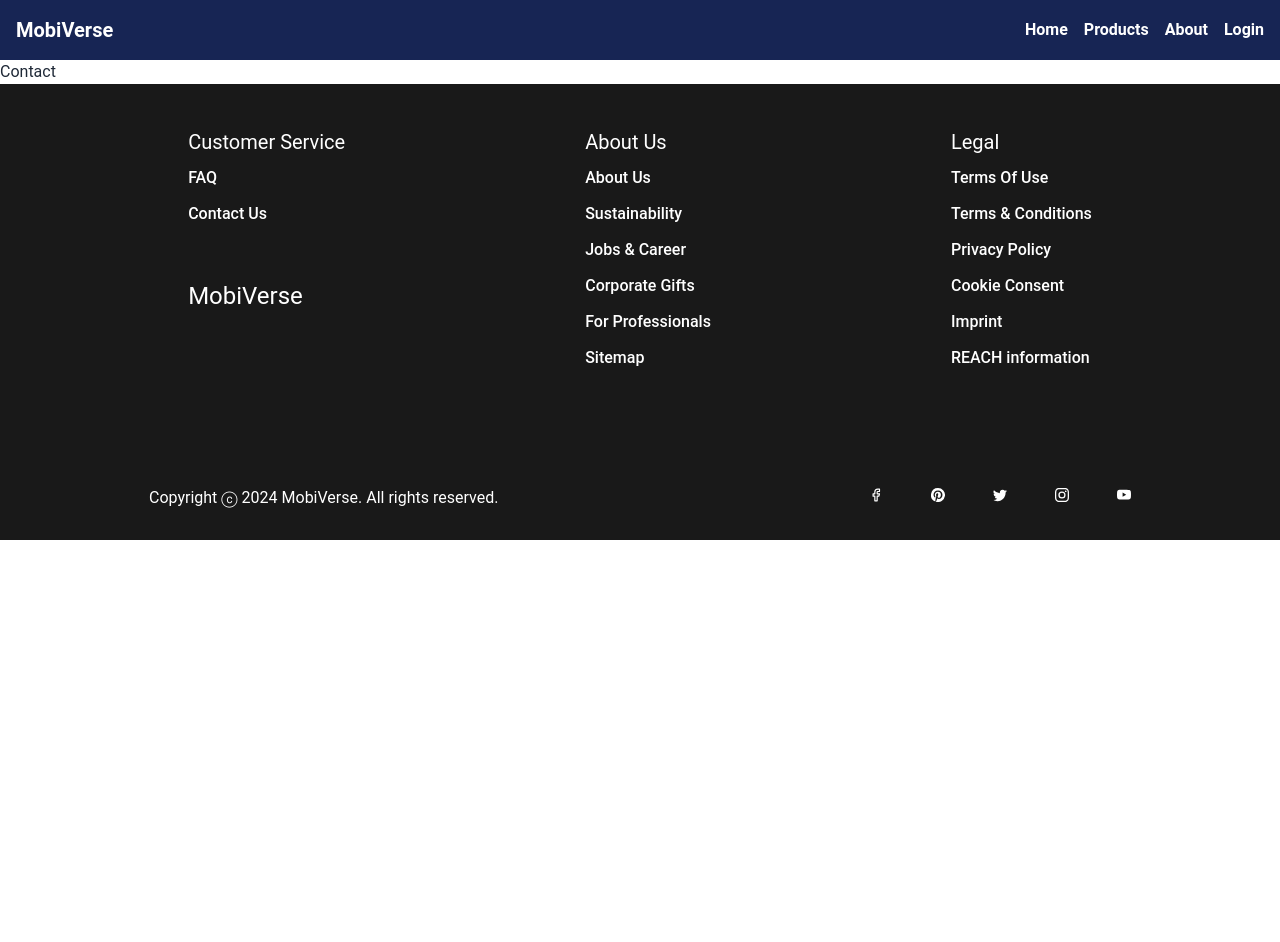
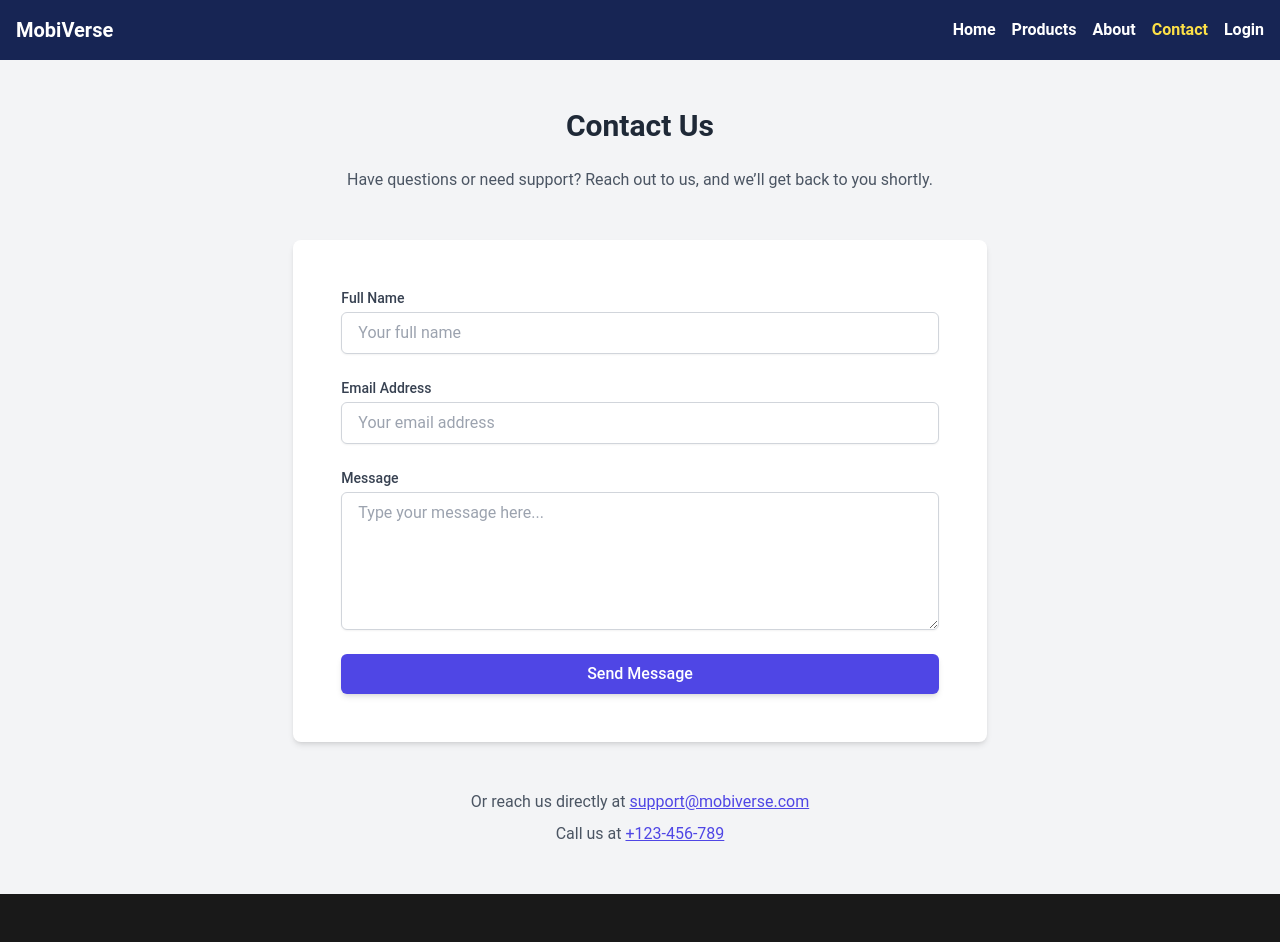
Before and after one commit to Nowshin73/mobile-shop, a React (Vite) app in the folder mobileshop-front/: page /contact in a window 1280 px wide. Shown: the top 942 px of the page. Before the commit the page ends 800 px from the top, so only its background shows below. Built offline with nearby package versions, Linux system fonts and the light colour scheme; no server answers.

Commit message:
about and contact page added

```diff
--- a/mobileshop-front/src/components/navbar/Navbar.jsx
+++ b/mobileshop-front/src/components/navbar/Navbar.jsx
@@ -25,6 +25,9 @@ const Navbar = () => {
             </ActiveLink>
             <ActiveLink to='/about' className="text-white hover:text-gray-300">
              About
+            </ActiveLink>
+            <ActiveLink to='/contact' className="text-white hover:text-gray-300">
+             Contact
             </ActiveLink>
             {user && User && role ==="buyer" && (
               <>
--- a/mobileshop-front/src/pages/About/About.jsx
+++ b/mobileshop-front/src/pages/About/About.jsx
@@ -1,9 +1,53 @@
-import React from 'react'
+import React from "react";
 
 const About = () => {
   return (
-    <div>About</div>
-  )
-}
+    <div className="bg-gray-100 py-10">
+      <div className="container mx-auto px-6 sm:px-10">
+        <h1 className="text-4xl font-bold text-center text-gray-800 mb-6">About Us</h1>
+        <p className="text-center text-gray-600 text-lg leading-relaxed mb-8">
+          Welcome to <span className="font-semibold text-indigo-600">MobiVerse</span>, your one-stop shop for the latest and greatest in mobile technology. We pride ourselves on offering a diverse range of smartphones, accessories, and gadgets to cater to all your mobile needs.
+        </p>
 
-export default About
+        <div className="grid gap-6 sm:grid-cols-2 lg:grid-cols-3">
+          <div className="bg-white rounded-lg shadow-lg p-6 text-center">
+            <h2 className="text-2xl font-semibold text-indigo-600 mb-4">Our Mission</h2>
+            <p className="text-gray-600 leading-relaxed">
+              To provide top-quality mobile products at competitive prices while delivering exceptional customer service. Your satisfaction is our priority.
+            </p>
+          </div>
+
+          <div className="bg-white rounded-lg shadow-lg p-6 text-center">
+            <h2 className="text-2xl font-semibold text-indigo-600 mb-4">Our Vision</h2>
+            <p className="text-gray-600 leading-relaxed">
+              To be the leading mobile shop in the industry by offering cutting-edge technology and unparalleled value to our customers.
+            </p>
+          </div>
+
+          <div className="bg-white rounded-lg shadow-lg p-6 text-center">
+            <h2 className="text-2xl font-semibold text-indigo-600 mb-4">Why Choose Us</h2>
+            <p className="text-gray-600 leading-relaxed">
+              We ensure quality, affordability, and a seamless shopping experience. Our team is always here to assist you in finding the perfect mobile solutions.
+            </p>
+          </div>
+        </div>
+
+        <div className="mt-10 text-center">
+          <h3 className="text-3xl font-semibold text-gray-800 mb-4">Contact Us</h3>
+          <p className="text-gray-600 text-lg mb-2">Email: <a href="mailto:support@mobiverse.com" className="text-indigo-600 hover:underline">support@mobiverse.com</a></p>
+          <p className="text-gray-600 text-lg">Phone: <a href="tel:+1234567890" className="text-indigo-600 hover:underline">+1 (234) 567-890</a></p>
+        </div>
+
+        <div className="mt-10 flex justify-center">
+          <img
+            src="https://via.placeholder.com/500x300"
+            alt="About Us"
+            className="rounded-lg shadow-lg w-full sm:w-3/4 lg:w-1/2"
+          />
+        </div>
+      </div>
+    </div>
+  );
+};
+
+export default About;
--- a/mobileshop-front/src/pages/Contact/Contact.jsx
+++ b/mobileshop-front/src/pages/Contact/Contact.jsx
@@ -1,9 +1,103 @@
-import React from 'react'
+import React from "react";
 
 const Contact = () => {
   return (
-    <div>Contact</div>
-  )
-}
+    <div className="bg-gray-100 py-12">
+      <div className="container w-2/3 mx-auto px-6 lg:px-20">
+        <h2 className="text-3xl font-bold text-center text-gray-800 mb-6">
+          Contact Us
+        </h2>
+        <p className="text-center text-gray-600 mb-12">
+          Have questions or need support? Reach out to us, and we’ll get back to you shortly.
+        </p>
 
-export default Contact
+        <div className="bg-white shadow-md rounded-lg p-6 lg:p-12">
+          <form className="space-y-6">
+            <div>
+              <label
+                htmlFor="name"
+                className="block text-sm font-medium text-gray-700"
+              >
+                Full Name
+              </label>
+              <input
+                type="text"
+                id="name"
+                name="name"
+                placeholder="Your full name"
+                className="mt-1 block w-full px-4 py-2 border border-gray-300 rounded-md shadow-sm focus:outline-none focus:ring-indigo-500 focus:border-indigo-500"
+                required
+              />
+            </div>
+
+            <div>
+              <label
+                htmlFor="email"
+                className="block text-sm font-medium text-gray-700"
+              >
+                Email Address
+              </label>
+              <input
+                type="email"
+                id="email"
+                name="email"
+                placeholder="Your email address"
+                className="mt-1 block w-full px-4 py-2 border border-gray-300 rounded-md shadow-sm focus:outline-none focus:ring-indigo-500 focus:border-indigo-500"
+                required
+              />
+            </div>
+
+            <div>
+              <label
+                htmlFor="message"
+                className="block text-sm font-medium text-gray-700"
+              >
+                Message
+              </label>
+              <textarea
+                id="message"
+                name="message"
+                rows="5"
+                placeholder="Type your message here..."
+                className="mt-1 block w-full px-4 py-2 border border-gray-300 rounded-md shadow-sm focus:outline-none focus:ring-indigo-500 focus:border-indigo-500"
+                required
+              ></textarea>
+            </div>
+
+            <div className="text-center">
+              <button
+                type="submit"
+                className="w-full bg-indigo-600 hover:bg-indigo-700 text-white font-medium py-2 px-4 rounded-md shadow-md transition-all"
+              >
+                Send Message
+              </button>
+            </div>
+          </form>
+        </div>
+
+        <div className="mt-12 text-center">
+          <p className="text-gray-600">
+            Or reach us directly at{" "}
+            <a
+              href="mailto:support@mobiverse.com"
+              className="text-indigo-600 underline hover:text-indigo-700"
+            >
+              support@mobiverse.com
+            </a>
+          </p>
+          <p className="text-gray-600 mt-2">
+            Call us at{" "}
+            <a
+              href="tel:+123456789"
+              className="text-indigo-600 underline hover:text-indigo-700"
+            >
+              +123-456-789
+            </a>
+          </p>
+        </div>
+      </div>
+    </div>
+  );
+};
+
+export default Contact;
--- a/mobileshop-front/src/pages/Products/Product.jsx
+++ b/mobileshop-front/src/pages/Products/Product.jsx
@@ -54,15 +54,15 @@ const Product = ({ product }) => {
             confirmButtonText: "Ok",
           });
         });
-        setFav(false)
+        setFav(true)
     };
 
   return (
     <div className='group card bg-base-100 p-1 w-[300px] h-[400px] shadow-xl ' key={product._id}>
 
       <div className="aspect-h-1 aspect-w-1 overflow-hidden rounded-lg xl:aspect-h-8 xl:aspect-w-7">
-        {fav ? <><MdFavorite onClick={handleAddToFav} className='relative top-8 right-4 text-fuchsia-600 z-[5] text-xl float-right cursor-pointer'></MdFavorite> <br /></> :
-          <><MdFavoriteBorder onClick={() => setFav(true)} className='relative top-8 right-4 text-fuchsia-600 z-[5] text-xl float-right cursor-pointer'></MdFavoriteBorder><br /></>}
+        {fav ? <><button onClick={() => setFav(false)} disabled={!userId || User?.role !== "buyer"} className='relative top-8 right-4 text-fuchsia-600 z-[5] text-xl float-right cursor-pointer'><MdFavorite></MdFavorite></button><br/></> :
+          <><button onClick={handleAddToFav} disabled={!userId || User?.role !== "buyer"} className='relative top-8 right-4 text-fuchsia-600 z-[5] text-xl float-right cursor-pointer'><MdFavoriteBorder  ></MdFavoriteBorder></button><br /></>}
         <BsEye onClick={() => setOpen(true)} className='relative top-8 right-4 z-[5] text-xl float-right cursor-pointer'></BsEye>
         <div
           className={
@@ -103,7 +103,7 @@ const Product = ({ product }) => {
           </div> */}
         </div>
         <p className="mt-1 text-xl font-semibold text-red-800 my-2 ">{product.price}</p>
-        <Link key={product._id} to={`/products/${product._id}`} ><button className="btn btn-primary">View</button></Link>
+        <Link key={product._id} to={`/products/${product._id}`} ><button  className="btn btn-primary">View</button></Link>
       </div>
     </div>
   )
```
